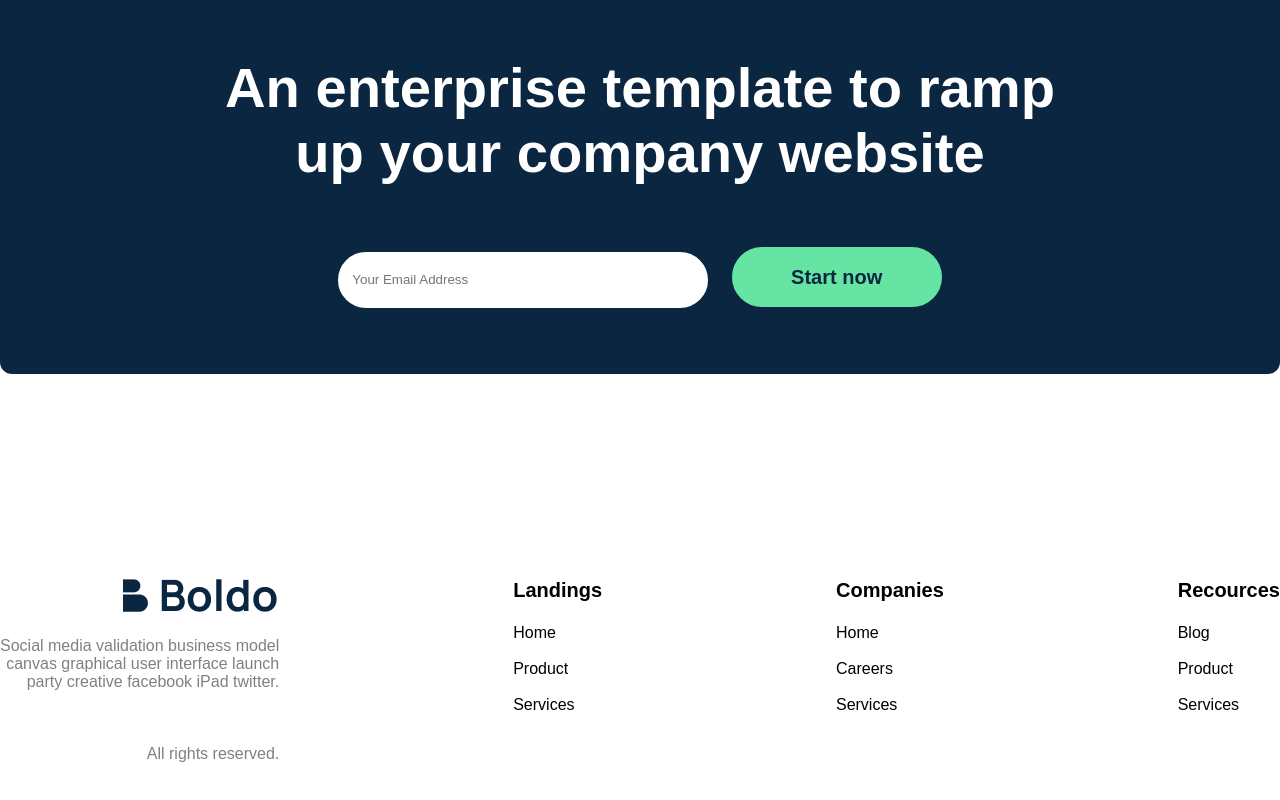
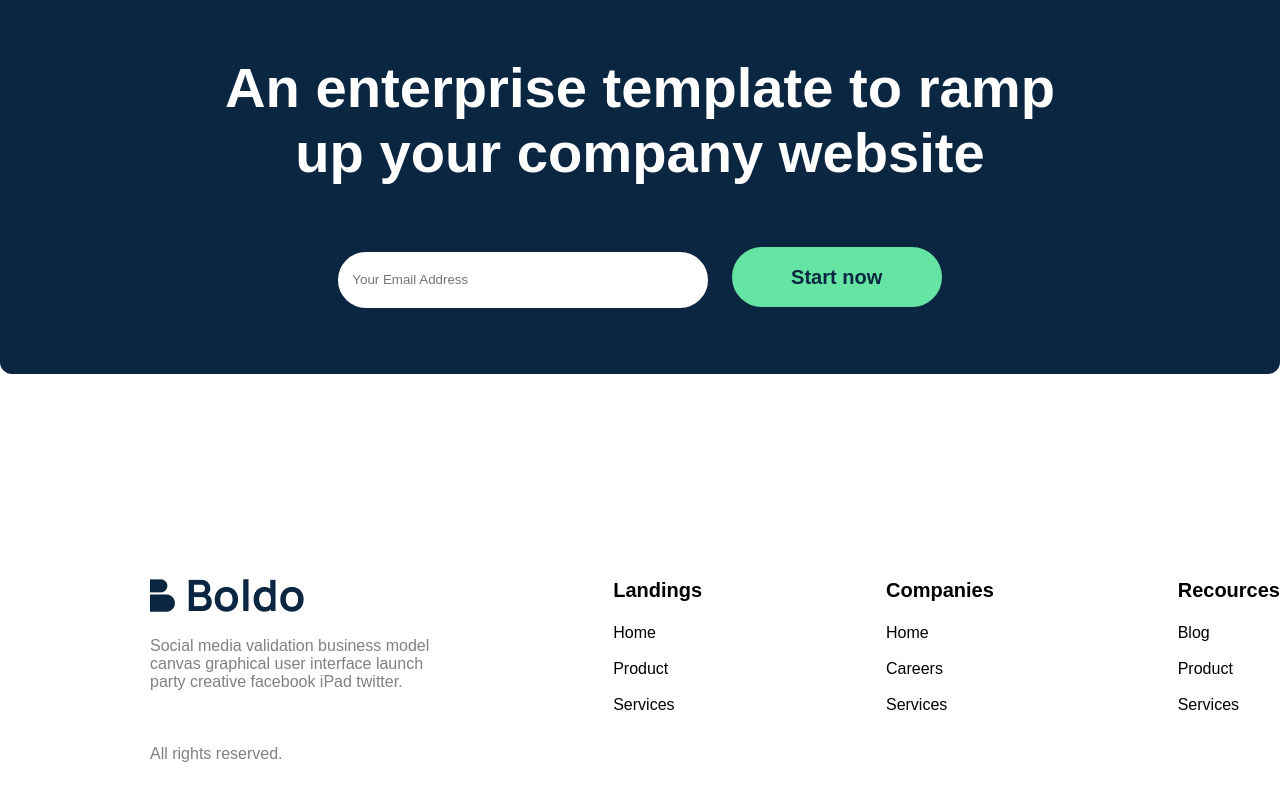
Before and after one commit to Azizdjan-official/BoldoCopyFigma, a plain HTML site: page umar.html in a window 1280 px wide. Shown: the part 3675-4475 px from the top of the page. Drawn offline with Linux system fonts and the light colour scheme.

Commit message:
clone qilish

```diff
--- a/styles/umarbek.css
+++ b/styles/umarbek.css
@@ -424,7 +424,9 @@ footer {
 
 .footer-1 {
   color: gray;
-  text-align: end;
+  text-align: start;
+  margin-left: 150px;
+
 }
 .before-footer {
   padding-top: 72px;
--- a/umar.html
+++ b/umar.html
@@ -179,9 +179,9 @@
       <div class="container">
         <div class="footer-wrapper">
           <div class="footer-1 logo-text-footer">
-            <img src="./images/Logo (10).png" alt="logo">
+            <img class="boldo" src="./images/Logo (10).png" alt="logo">
             <br /><br />
-            <p>
+            <p class="lunc">
               Social media validation business model <br />
               canvas graphical user interface launch <br />
               party creative facebook iPad twitter.
```
Also changed, not shown: azizjon.htm (deleted, +0 -11 lines), blog.html (deleted, +0 -13 lines).
